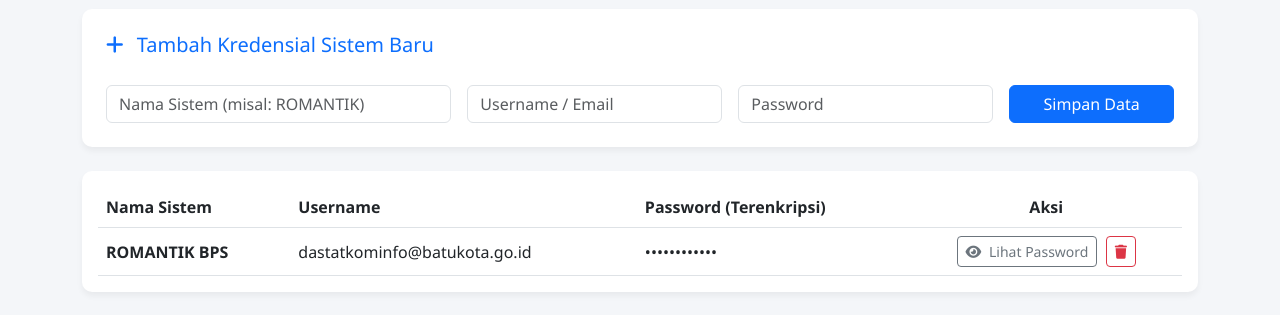
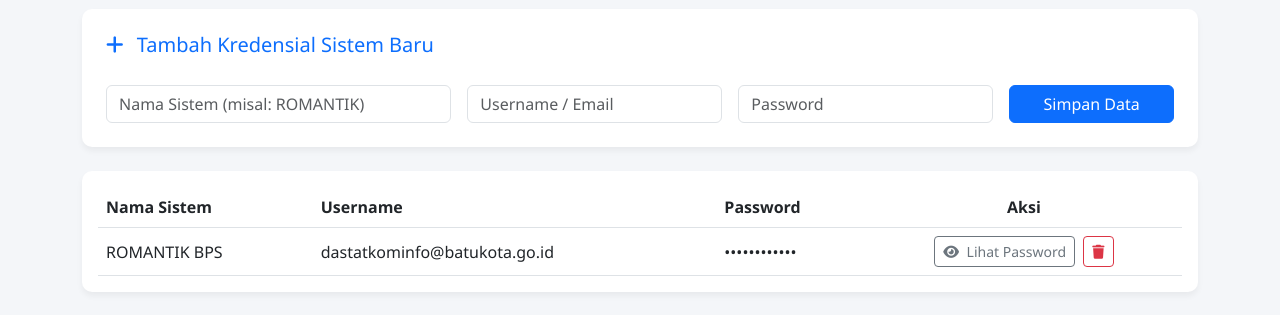
Before and after one commit to 230601110057-blip/kredensial-diskominfo, a Flask app: page /dashboard in a window 1280 px wide. Shown: the part 140-455 px from the top of the page. Run offline with Flask 3, Linux system fonts and the light colour scheme; a user stored in the database is signed in; data comes from the database, SQL or seed files in the repository.

Commit message:
Add files via upload

```diff
--- a/templates/dashboard.html
+++ b/templates/dashboard.html
@@ -96,14 +96,14 @@
                                 <tr>
                                     <th>Nama Sistem</th>
                                     <th>Username</th>
-                                    <th>Password (Terenkripsi)</th>
+                                    <th>Password</th>
                                     <th class="text-center">Aksi</th>
                                 </tr>
                             </thead>
                             <tbody>
                                 {% for row in list_data %}
                                 <tr>
-                                    <td class="fw-bold">{{ row[1] }}</td>
+                                    <td class="fw-normal">{{ row[1] }}</td>
                                     <td>{{ row[2] }}</td>
                                     <td><span id="pass-field-{{ row[0] }}">••••••••••••</span></td>
                                     <td class="text-center">
@@ -170,7 +170,7 @@
                                 {% for user in list_users %}
                                 <tr>
                                     <td>{{ user[0] }}</td>
-                                    <td class="fw-bold">{{ user[1] }}</td>
+                                    <td>{{ user[1] }}</td>
                                     <td>
                                         <span class="badge {{ 'border border-dark text-dark' if user[2]|lower == 'admin' else 'border border-secondary text-secondary' }}">
                                             {{ user[2]|upper }}
```
